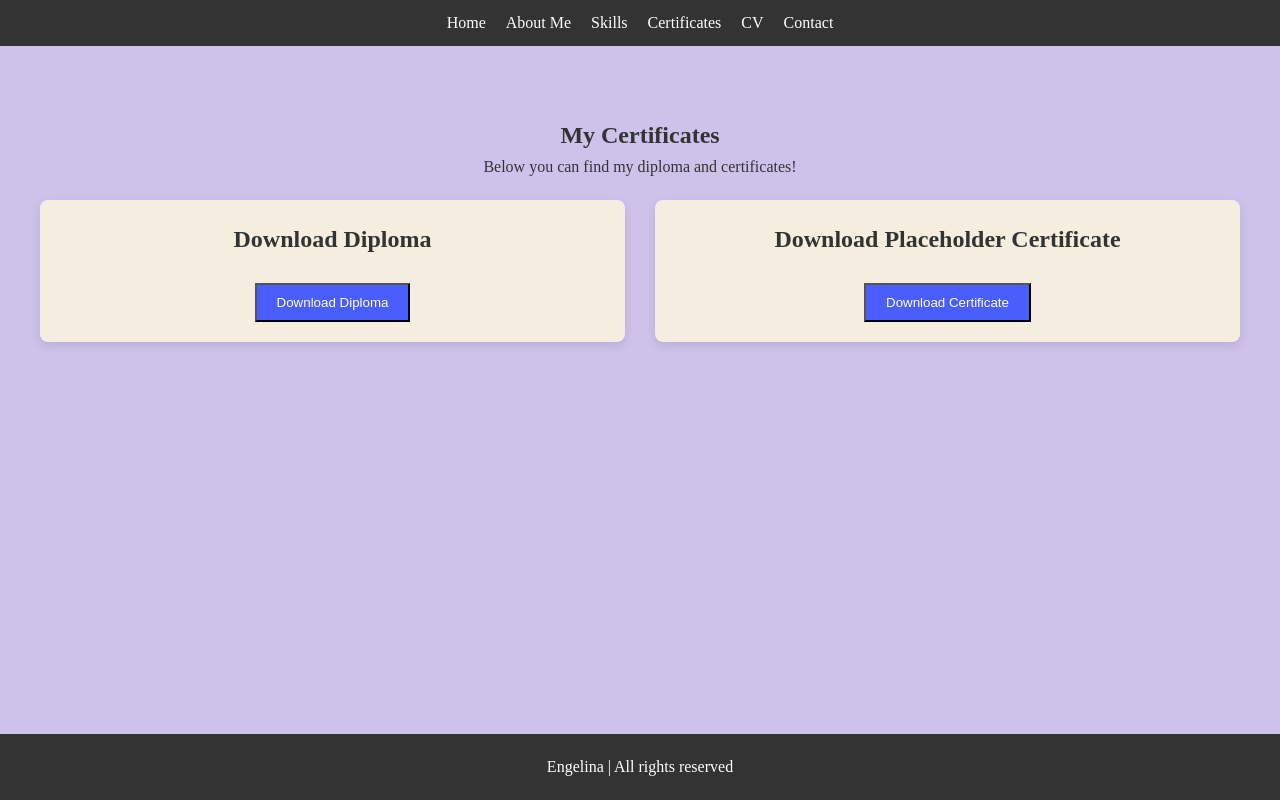
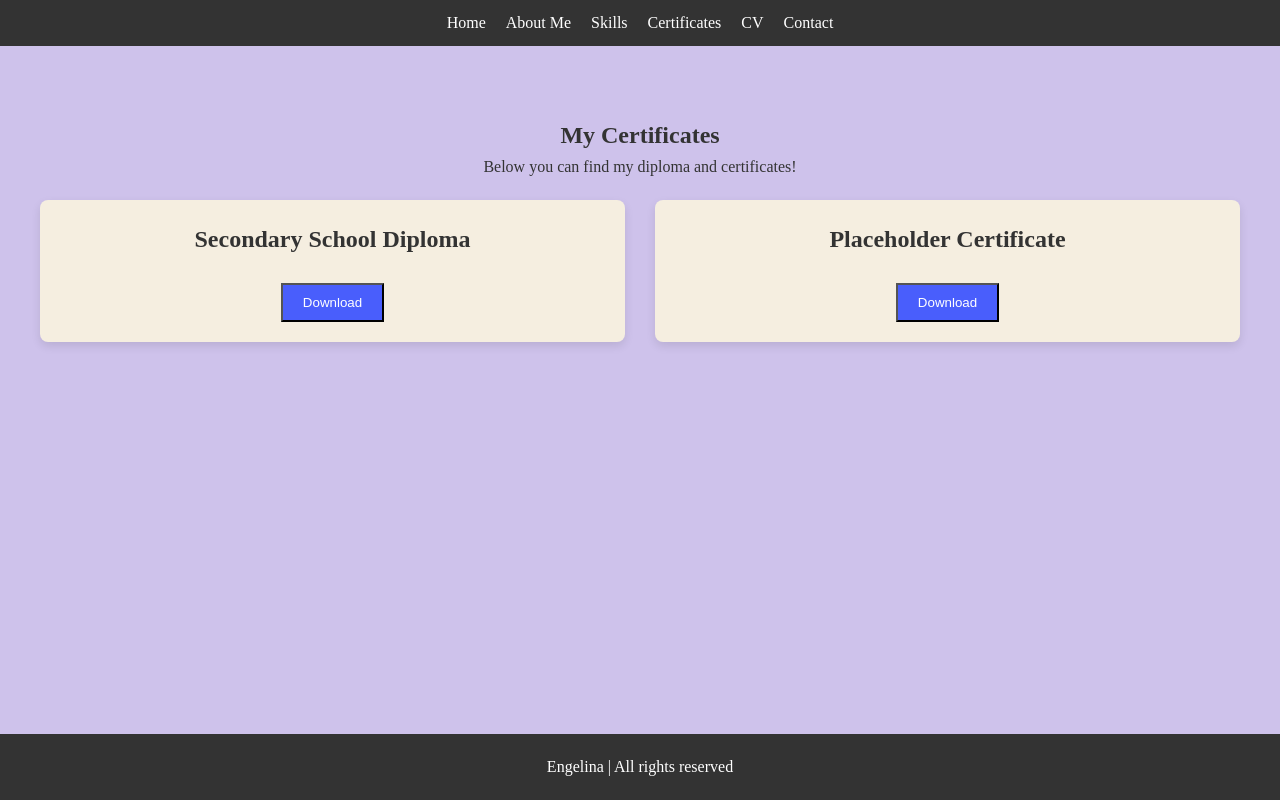
Before and after one commit to Engelina-Goncalves/engelina-goncalves.github.io, a plain HTML site: page certificates.html in a window 1280 px wide. Drawn offline with Linux system fonts and the light colour scheme.

Commit message:
last functionality update

```diff
--- a/certificates.html
+++ b/certificates.html
@@ -62,20 +62,20 @@
 
                         <div class="certificate-item">
 
-                            <h2>Download Diploma</h2>
+                            <h2>Secondary School Diploma</h2>
 
                             <a href="assets/images/diploma + grade overview.pdf" class="certificate" download>
-                                <button class="button">Download Diploma</button>
+                                <button class="button">Download</button>
                             </a>
 
                         </div>
 
                         <div class="certificate-item">
 
-                            <h2>Download Placeholder Certificate</h2>
+                            <h2>Placeholder Certificate</h2>
 
                             <a href="assets/images/placeholder.png" class="certificate" download>
-                                <button class="button">Download Certificate</button>
+                                <button class="button">Download</button>
                             </a>
 
                         </div>
```
